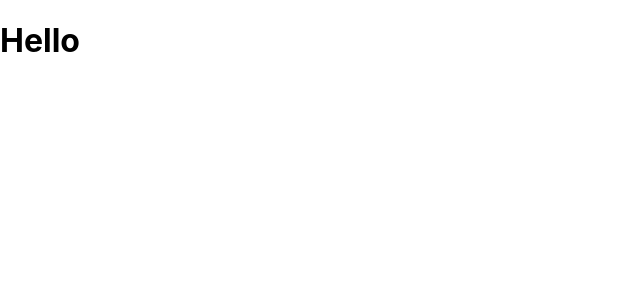
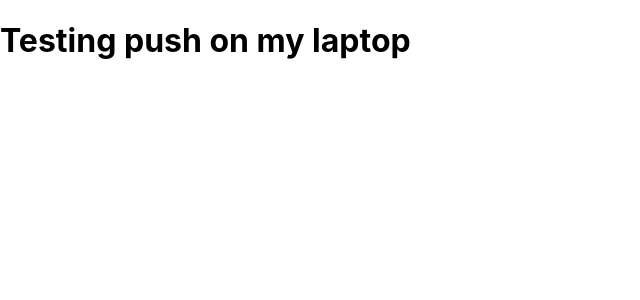
Before and after one commit to bw0123/portfolio-v2, a React (Create React App) app: page / in a window 1280 px wide. Shown: the top 300 px of the page, without its empty margins (0-640 px from the left). Built offline with nearby package versions, Linux system fonts and the light colour scheme.

Commit message:
Testing push on my laptop

```diff
--- a/src/App.js
+++ b/src/App.js
@@ -3,7 +3,7 @@ import React from 'react'
 function App() {
   return (
     <div>
-     <h1 className="text-3xl font-bold underline">Hello</h1>
+     <h1 className="text-3xl font-bold underline">Testing push on my laptop</h1>
     </div>
   );
 }
```
